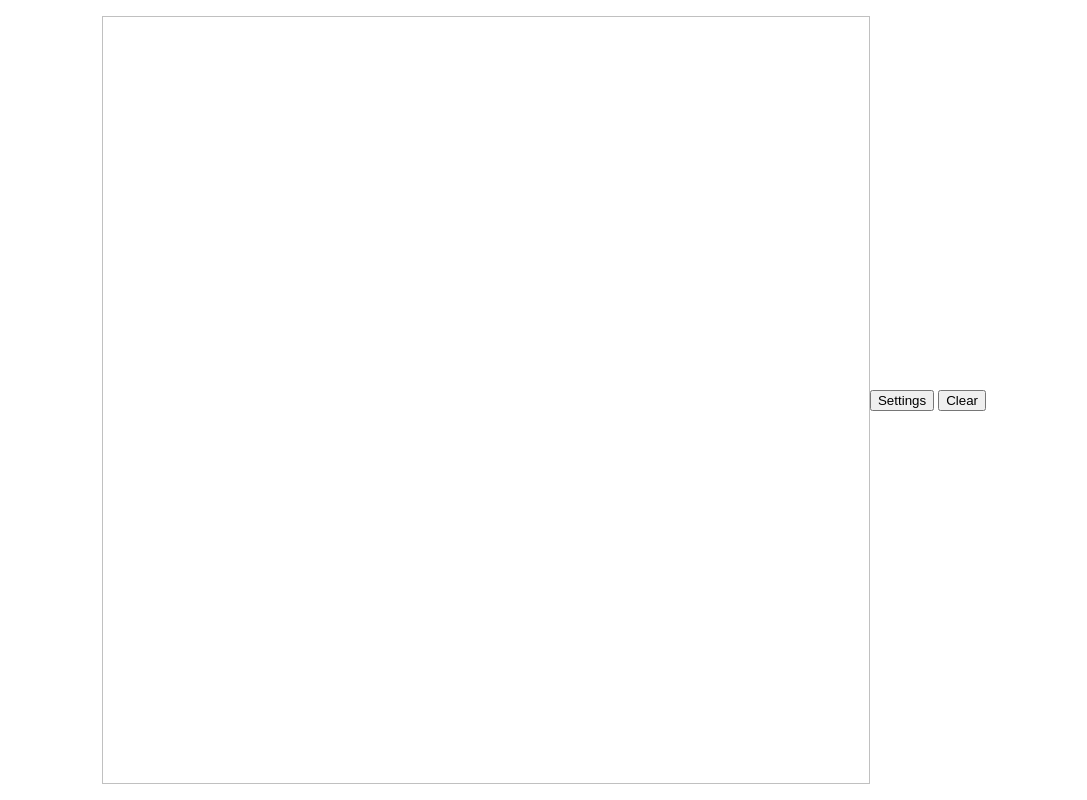
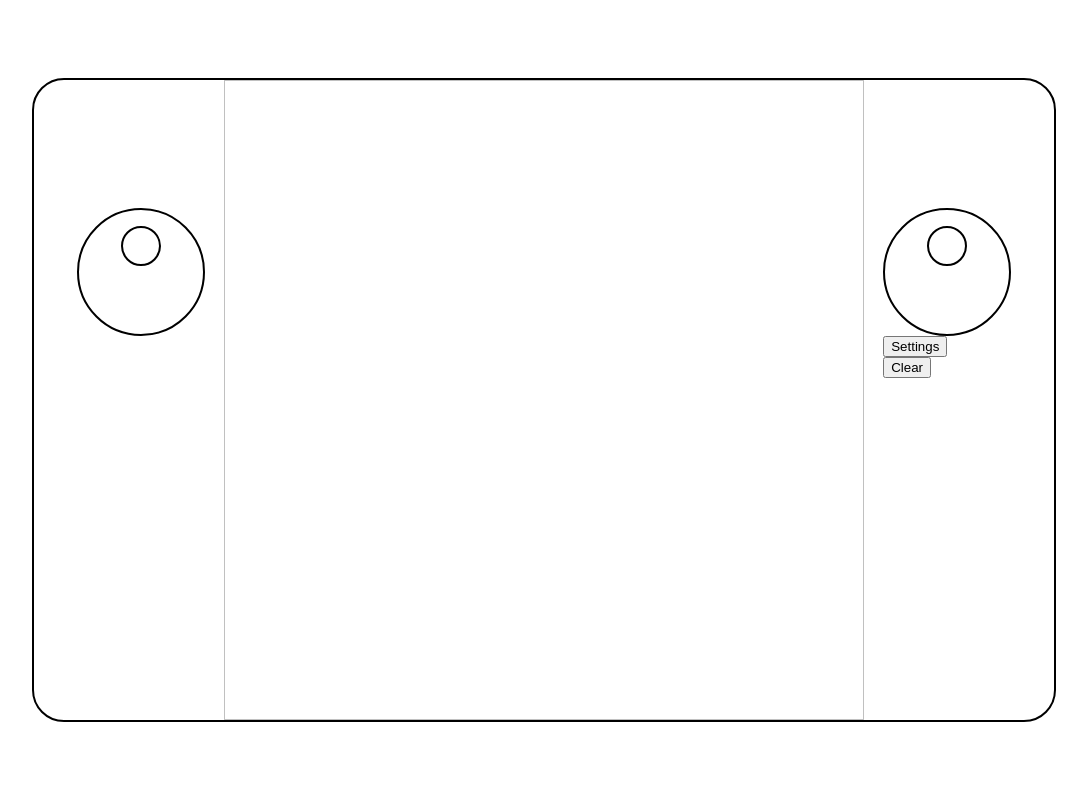
Before and after one commit to tjoelker/etch-a-sketch, a website: page source/index.html in a window 1280 px wide. Shown: the whole page, without its empty margins (96-1183 px from the left). Drawn offline with nearby package versions, Linux system fonts and the light colour scheme; files that its build step writes are made by us from their sources.

Commit message:
Further improvements

```diff
--- a/source/index.html
+++ b/source/index.html
@@ -10,13 +10,22 @@
 <body>
 <main>
 <section class='container'>
-<div class='left'></div>
-<div class='canvas'>
-
-</div>
-<div class='right'>
-<button type='button' class='settings'>Settings</button>
-<button type='button' class='clear'>Clear</button>
+<div class='wrapper'>
+  <div class='left control'>
+    <div class='horizontal wheel'>
+      <div class='knob'></div>
+    </div>
+  </div>
+  <div class='canvas'>
+    <!-- grid -->
+  </div>
+  <div class='right control'>
+    <div class='vertical wheel'>
+      <div class='knob'></div>
+    </div>
+    <button type='button' class='settings'>Settings</button>
+    <button type='button' class='clear'>Clear</button>
+  </div>
 </div>
 </section>
 </main>
--- a/source/scss/main.scss
+++ b/source/scss/main.scss
@@ -27,16 +27,64 @@ main {
     justify-content: center;
     align-items: center;
 
+    div.wrapper {
+      width: 80vw;
+      display: flex;
+      border: 2px solid black;
+      border-radius: 2em;
+
+      div.control {
+        padding: 10vw 1.5vw 0 1.5vw;
+        flex: auto;
+        align-self: stretch;
+        display: flex;
+        flex-direction: column;
+
+        &.left {
+        }
+
+        &.right {
+          > button {
+            align-self: flex-start;
+          }
+        }
+
+        div.wheel {
+          aspect-ratio: 1 / 1;
+          display: flex;
+          justify-content: center;
+          padding: 1em;
+          width: 10vw;
+          border: 2px solid #000;
+          border-radius: 100%;
+
+          &.horizontal {
+            align-self: flex-end;
+          }
+
+          &.vertical {
+            align-self: flex-start;
+          }
+
+          div.knob {
+            aspect-ratio: inherit;
+            align-self: flex-start;
+            width: 44%;
+            border: 2px solid #000;
+            border-radius: 100%;
+          }
+        }
+      }
+
       div.canvas {
         aspect-ratio: 1 / 1;
         border: 1px solid silver;
-      width: 60vw;
+        width: 50vw;
         display: grid;
 
         .pixel {
           aspect-ratio: 1 / 1;
           border: 1px solid silver;
-        // width: 0.4em;
           transition: all 0.3s;
 
           &:hover {
@@ -46,3 +94,4 @@ main {
       }
     }
   }
+}
```
Also changed, not shown: build/index.html, build/style/main.css. Lines whose indentation alone changed are shown as unchanged.
